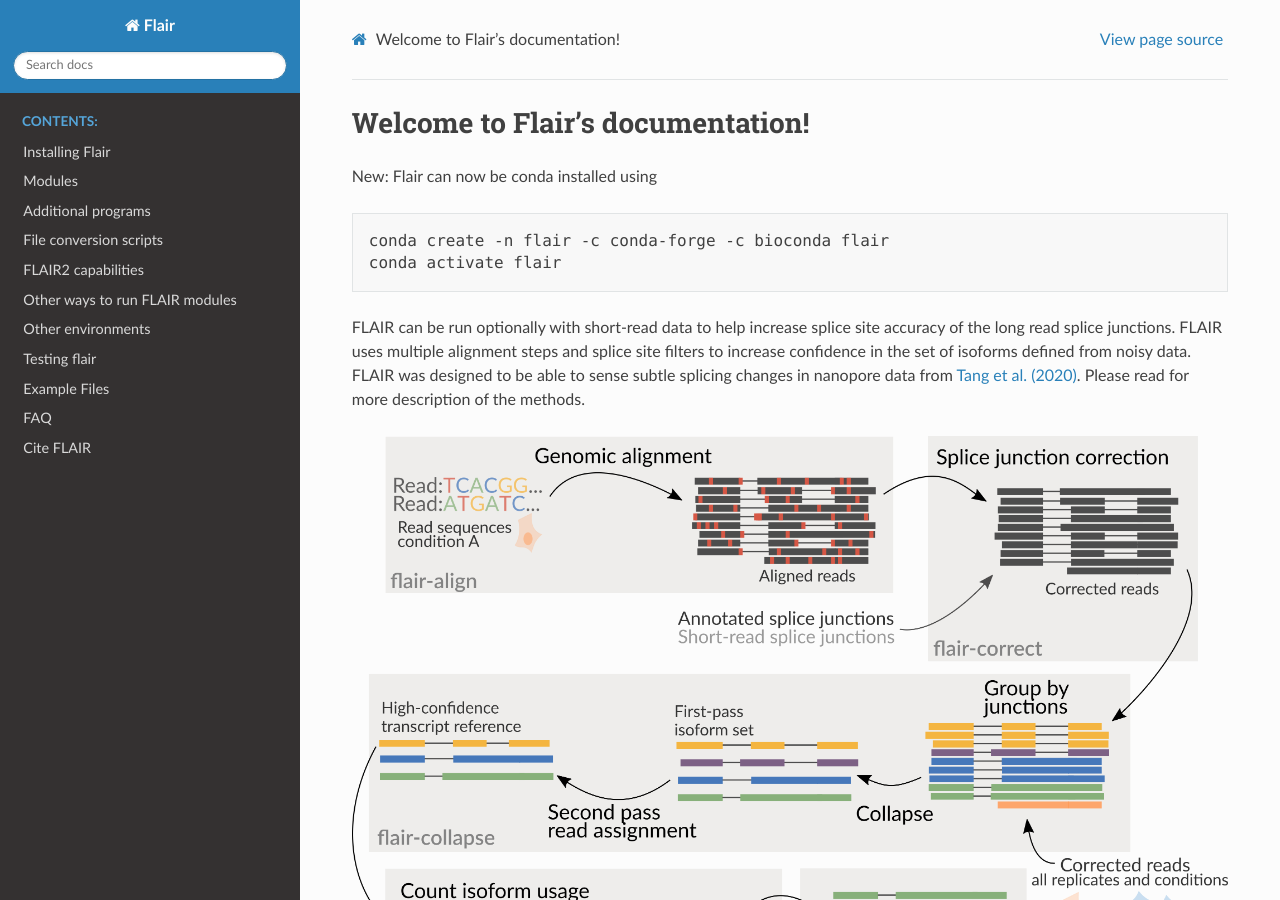
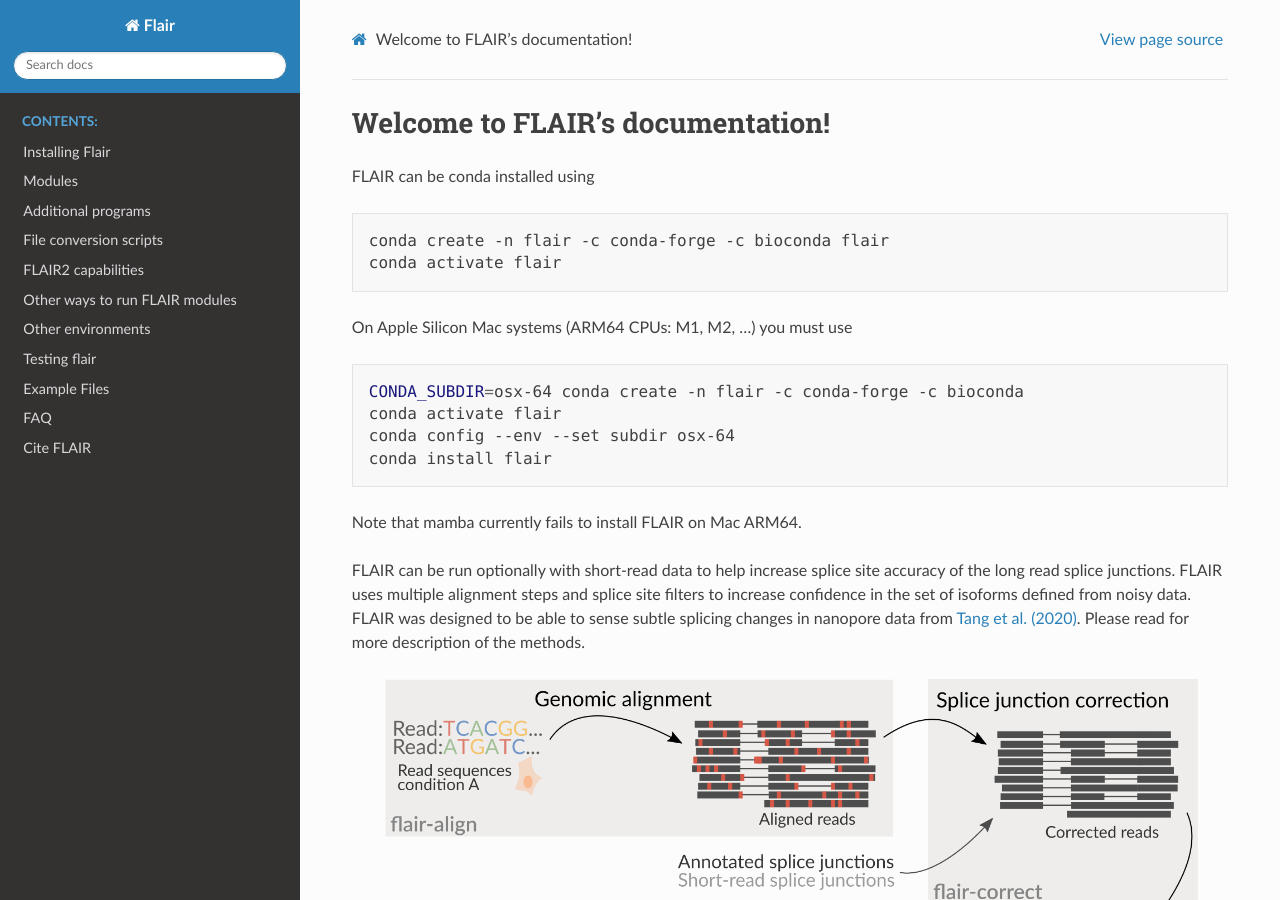
Before and after one commit to BrooksLabUCSC/flair, a Sphinx documentation site: the page built from docs/source/index.rst, in a window 1280 px wide and 900 px high. Built offline with Sphinx 7.4.7 and the Read the Docs theme 2.0.0, drawn with Linux system fonts in a browser that asks for light colours.

Commit message:
added documention on installing FLAIR on Apple ARM64 systems

```diff
--- a/docs/source/index.rst
+++ b/docs/source/index.rst
@@ -3,16 +3,26 @@
    You can adapt this file completely to your liking, but it should at least
    contain the root `toctree` directive.
 
-Welcome to Flair's documentation!
+Welcome to FLAIR's documentation!
 =================================
 
-New: Flair can now be conda installed using
+FLAIR can be conda installed using
 
 .. code:: sh
 
    conda create -n flair -c conda-forge -c bioconda flair
    conda activate flair
 
+On Apple Silicon Mac systems (ARM64 CPUs: M1, M2, ...) you must use
+
+.. code:: sh
+
+   CONDA_SUBDIR=osx-64 conda create -n flair -c conda-forge -c bioconda
+   conda activate flair
+   conda config --env --set subdir osx-64
+   conda install flair
+
+Note that mamba currently fails to install FLAIR on Mac ARM64.
 
 FLAIR can be run optionally with short-read data to help increase splice
 site accuracy of the long read splice junctions. FLAIR uses multiple
```
